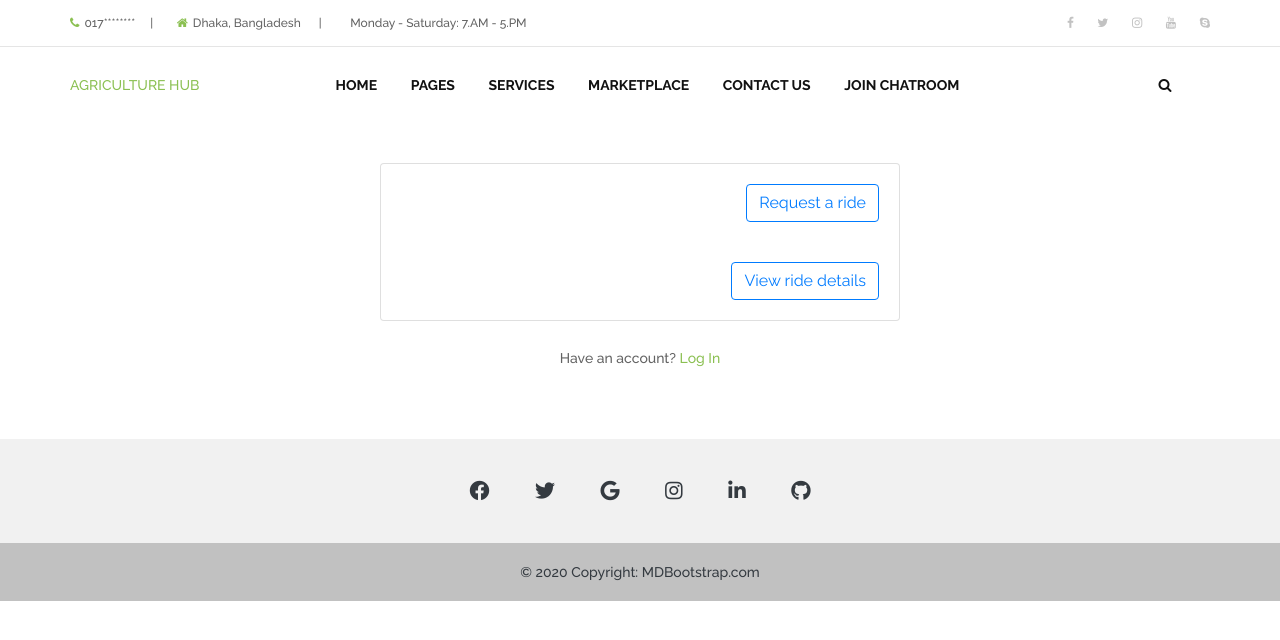
After one commit to disruptive-architects/smartvillage, a Django app: page /transportation-home/ in a window 1280 px wide. The commit adds this page. Shown: the top 640 px of the page. Run offline with Django 4.2, Linux system fonts and the light colour scheme; some libraries are stand-ins or nearby versions; some web fonts are replaced.

Commit message:
- add transport details - add transport section

```diff
--- a/agrihub/base/urls.py
+++ b/agrihub/base/urls.py
@@ -5,7 +5,9 @@ from . import views
 urlpatterns = [
     path('', views.home, name='home'),
     path('weather/', views.weather, name='weather'),
-    path('submit/', views.submit_form, name='submit'),
+    path('transportation-request/', views.transportation_request, name='transportation-request'),
+    path('transportation-home/', views.transportation_home, name='transportation-home'),
+    path('transportation-data/', views.transportation_data, name='transportation-data'),
     path('services/', views.services, name='services'),
 
 ]
--- a/agrihub/base/views.py
+++ b/agrihub/base/views.py
@@ -15,7 +15,15 @@ def weather(request):
     context = requests.get("http://192.168.1.100:3000/get-weather-data").json()
     return render(request, 'weather.html', context)
 
-def submit_form(request):
+def transportation_data(request):
+    response = requests.get("http://192.168.1.100:4000/get-all-journeys").json()
+    context = {"data": response}
+    return render(request, 'transportation-data.html', context)
+
+def transportation_home(request):
+    return render(request, 'transportation-home.html')
+
+def transportation_request(request):
     if request.method == 'POST':
         form = MyForm(request.POST)
         if form.is_valid():
@@ -41,7 +49,7 @@ def submit_form(request):
 
             if response.status_code == 200:
                 # Successful API response, you can handle this as needed
-                return HttpResponse('success_page')
+                return render(request, 'transportation-request.html', {'form': {}})
             else:
                 # Handle API errors or bad responses here
                 # You can add error messages to the form or log errors
@@ -49,7 +57,7 @@ def submit_form(request):
     else:
         form = MyForm()
 
-    return render(request, 'transportation.html', {'form': form})
+    return render(request, 'transportation-request.html', {'form': form})
 
 
 def services(request):
--- a/agrihub/static/css/style.css
+++ b/agrihub/static/css/style.css
@@ -91,7 +91,7 @@ body {
   font-family: "Raleway", sans-serif;
   font-size: 14px;
   line-height: 26px;
-  color: #dfcece;
+  color: #636363;
   font-weight: 500;
   overflow-x: hidden;
 }
@@ -103,7 +103,7 @@ h5,
 h6 {
   font-family: "Playfair Display", serif;
   font-weight: 700;
-  color: #e7dada;
+  color: #111111;
 }
 /*----------------------------------------*/
 /*  1.2  Section Title */
@@ -168,7 +168,7 @@ h6 {
   position: relative;
 }
 .transparent-header {
-  background-color: rgba(223, 216, 216, 0.6);
+  background-color: rgba(0, 0, 0, 0.6);
   position: absolute;
   top: 0;
   left: 0;
@@ -242,7 +242,7 @@ h6 {
 }
 .contact-info.style-3 ul li {
   font-size: 14px;
-  color: #e7dfdf;
+  color: #636363;
   margin: 0 0 11px 0;
   padding: 0;
 }
--- a/agrihub/templates/navbar.html
+++ b/agrihub/templates/navbar.html
@@ -7,12 +7,19 @@
                 <div class="col-sm-9">
                     <div class="contact-info">
                         <ul>
-              <li><i class="fa fa-phone"></i>017********<span>|</span></li>
+                            <li>
+                                <i class="fa fa-phone"></i>017********<span
+                                    >|</span
+                                >
+                            </li>
                             <li>
                                 <i class="fa fa-home"></i>Dhaka, Bangladesh
                                 <span>|</span>
                             </li>
-              <li><i class="fa fa-time"></i>Monday - Saturday: 7.AM - 5.PM</li>
+                            <li>
+                                <i class="fa fa-time"></i>Monday - Saturday:
+                                7.AM - 5.PM
+                            </li>
                         </ul>
                     </div>
                 </div>
@@ -47,16 +54,35 @@
                                 <li>
                                     <a href="#">Pages</a>
                                     <ul class="submenu">
-                    <li><a href="about.html">About Us</a></li>
-                    <li><a href="coming-soon.html">Coming Soon</a></li>
+                                        <li>
+                                            <a href="about.html">About Us</a>
+                                        </li>
+                                        <li>
+                                            <a href="coming-soon.html"
+                                                >Coming Soon</a
+                                            >
+                                        </li>
                                     </ul>
                                 </li>
                                 <li>
                                     <a href="{% url 'services' %}">Services</a>
                                     <ul class="submenu">
-                    <li><a href="{% url 'weather' %}">Weather</a></li>
-                    <li><a href="{% url 'submit' %}">Transportation</a></li>
-                    <li><a href="service-3.html">Crop Managment</a></li>
+                                        <li>
+                                            <a href="{% url 'weather' %}"
+                                                >Weather</a
+                                            >
+                                        </li>
+                                        <li>
+                                            <a
+                                                href="{% url 'transportation-home' %}"
+                                                >Transportation</a
+                                            >
+                                        </li>
+                                        <li>
+                                            <a href="service-3.html"
+                                                >Crop Managment</a
+                                            >
+                                        </li>
                                     </ul>
                                 </li>
                                 <li>
--- /dev/null
+++ b/agrihub/templates/transportation-home.html
@@ -0,0 +1,26 @@
+{% extends 'base.html' %} {% load static %} {% block content %}
+<section class="section-content padding-y">
+    <!-- ============================ COMPONENT REGISTER   ================================= -->
+    <div class="card mx-auto" style="max-width: 520px; margin-top: 40px">
+        <article class="card-body">
+            <a
+                href="{% url 'transportation-request' %}"
+                class="float-right btn btn-outline-primary"
+                >Request a ride</a
+            >
+        </article>
+        <article class="card-body">
+            <a
+                href="{% url 'transportation-data' %}"
+                class="float-right btn btn-outline-primary"
+                >View ride details</a
+            >
+        </article>
+        <!-- card-body.// -->
+    </div>
+    <!-- card .// -->
+    <p class="text-center mt-4">Have an account? <a href="">Log In</a></p>
+    <br /><br />
+    <!-- ============================ COMPONENT REGISTER  END.// ================================= -->
+</section>
+{% endblock %}
```
Also changed, not shown: agrihub/templates/transportation-data.html (added, +22 -0 lines), agrihub/templates/transportation-request.html (renamed from agrihub/templates/transportation.html). Lines whose indentation alone changed are shown as unchanged.
